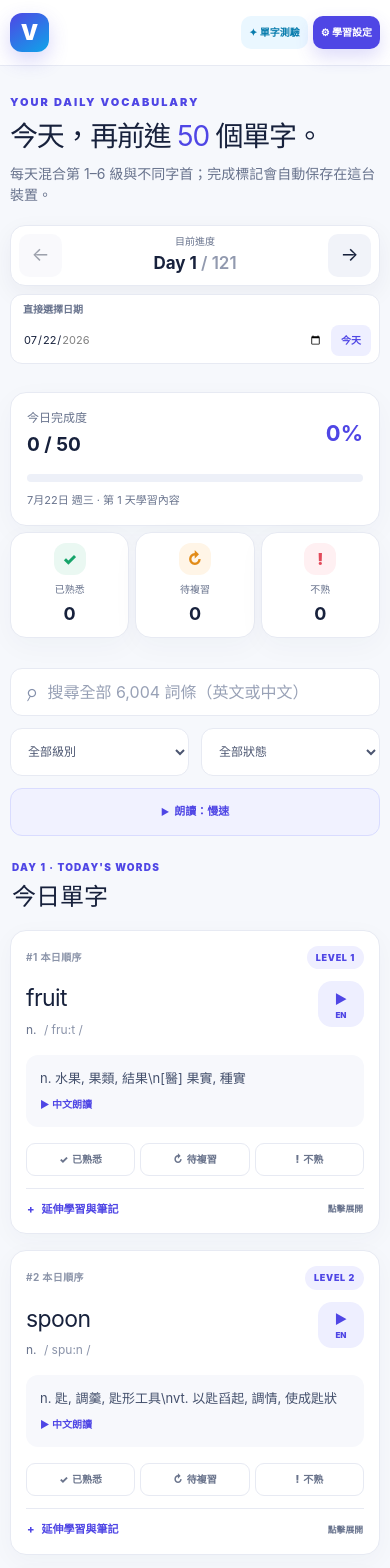
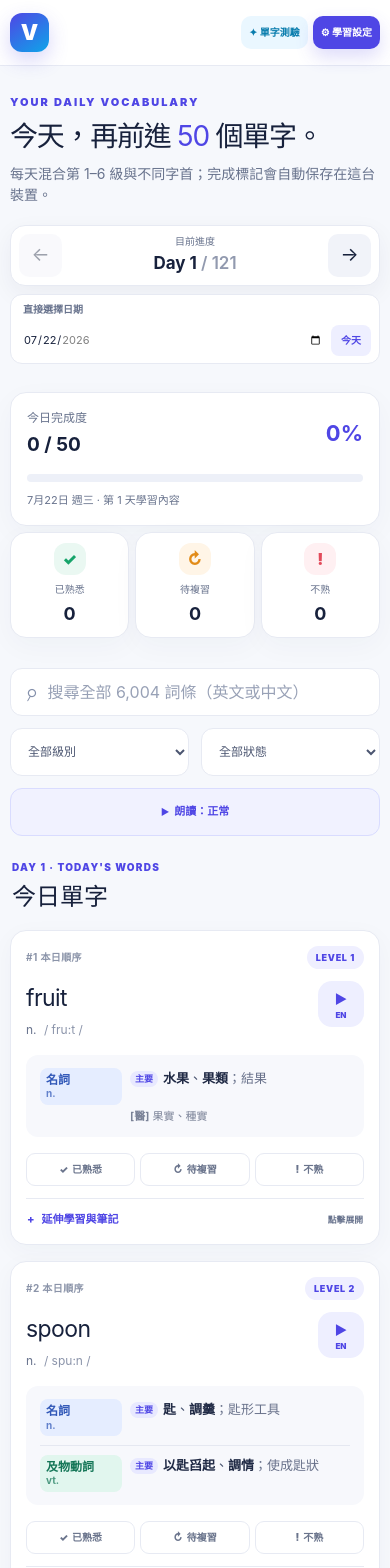
Before and after one commit to zozo971209-pixel/vocabflow-6004, a Next.js app: page /vocabflow-6004/ in a window 390 px wide. Shown: the top 1568 px of the page. Built offline with nearby package versions, Linux system fonts and the light colour scheme.

Commit message:
Improve word meanings and speech controls

```diff
--- a/app/globals.css
+++ b/app/globals.css
@@ -123,8 +123,22 @@ button:disabled { cursor: not-allowed; opacity: .42; }
 .speak-button { flex: 0 0 auto; width: 46px; height: 46px; border: 0; border-radius: 14px; background: #eeefff; color: var(--indigo); font-size: 13px; font-weight: 900; display: grid; grid-template-columns: 1fr; place-items: center; padding: 7px 0 5px; }
 .speak-button small { display: block; font-size: 8px; margin-top: -4px; }
 .meaning { min-height: 82px; background: #f7f8fc; border-radius: 12px; padding: 13px 14px; margin: 16px 0; }
-.meaning p { margin: 0; color: #44506c; font-size: 13px; line-height: 1.62; white-space: pre-line; display: -webkit-box; -webkit-line-clamp: 3; -webkit-box-orient: vertical; overflow: hidden; }
-.speak-link { border: 0; background: transparent; color: var(--indigo); font-size: 10px; font-weight: 750; padding: 8px 0 0; }
+.meaning-groups { display: grid; gap: 9px; }
+.meaning-group { min-width: 0; display: grid; grid-template-columns: 92px minmax(0, 1fr); gap: 4px 10px; align-items: start; }
+.meaning-group + .meaning-group { border-top: 1px solid #e5e8f1; padding-top: 9px; }
+.meaning-pos { display: flex; flex-direction: column; align-items: flex-start; border-radius: 8px; padding: 5px 7px; background: #e8edff; color: #3948bd; font-size: 13px; font-weight: 850; line-height: 1.22; }
+.meaning-pos small { color: currentColor; font-size: 10px; font-weight: 750; opacity: .72; }
+.meaning-pos.pos-n { background: #e5edff; color: #3158b8; }
+.meaning-pos.pos-v, .meaning-pos.pos-vt, .meaning-pos.pos-vi { background: #e1f6ee; color: #147657; }
+.meaning-pos.pos-a, .meaning-pos.pos-adj { background: #fff0df; color: #a75413; }
+.meaning-pos.pos-ad, .meaning-pos.pos-adv { background: #f2e9ff; color: #7240ad; }
+.meaning-pos.pos-prep, .meaning-pos.pos-pron, .meaning-pos.pos-conj, .meaning-pos.pos-art, .meaning-pos.pos-num, .meaning-pos.pos-aux, .meaning-pos.pos-int, .meaning-pos.pos-interj, .meaning-pos.pos-general { background: #f0eafd; color: #6846a3; }
+.meaning-senses { min-width: 0; margin: 0; color: #44506c; font-size: 13px; line-height: 1.55; overflow-wrap: anywhere; }
+.meaning-senses strong { color: #202a45; font-weight: 850; }
+.primary-label { display: inline-block; margin-right: 5px; border-radius: 999px; padding: 1px 5px; background: #e8e9ff; color: var(--indigo); font-size: 9px; font-weight: 800; vertical-align: 1px; }
+.secondary-senses { color: #68718a; }
+.meaning-supplement { grid-column: 2; margin: 0; color: #7a8297; font-size: 11px; line-height: 1.45; overflow-wrap: anywhere; }
+.meaning-supplement span { font-weight: 750; }
 .note { margin: -7px 0 12px; color: #8a6070; font-size: 10px; }
 .status-actions { display: grid; grid-template-columns: repeat(3, 1fr); gap: 7px; }
 .status-actions button { min-width: 0; border: 1px solid var(--line); background: white; color: #6a748c; border-radius: 9px; padding: 9px 5px; font-size: 10px; font-weight: 750; line-height: 1.3; }
@@ -294,6 +308,8 @@ button:disabled { cursor: not-allowed; opacity: .42; }
   .word-card { padding: 17px; }
   .word-line h3 { font-size: 25px; }
   .meaning { min-height: auto; }
+  .meaning-group { grid-template-columns: 82px minmax(0, 1fr); gap: 4px 8px; }
+  .meaning-pos { padding: 5px 6px; font-size: 12px; }
   .source-banner { grid-template-columns: auto 1fr; }
   .source-banner button { grid-column: 2; text-align: left; padding: 0; }
   .bottom-nav { justify-content: space-between; gap: 8px; }
@@ -405,6 +421,16 @@ html[data-font-size="large"] input, html[data-font-size="large"] select, html[da
 html[data-theme="dark"] .topbar { background: rgba(14,19,32,.94); }
 html[data-theme="dark"] .day-switcher, html[data-theme="dark"] .date-jump, html[data-theme="dark"] .progress-card, html[data-theme="dark"] .stat-card, html[data-theme="dark"] .search-box, html[data-theme="dark"] .toolbar select, html[data-theme="dark"] .speech-mode, html[data-theme="dark"] .word-card, html[data-theme="dark"] .modal, html[data-theme="dark"] .quiz-modal, html[data-theme="dark"] .quiz-options button, html[data-theme="dark"] .status-actions button, html[data-theme="dark"] .bottom-nav button, html[data-theme="dark"] .backup-button, html[data-theme="dark"] .quiz-status-options button, html[data-theme="dark"] .quiz-direction-options button, html[data-theme="dark"] .quiz-question-type-options button, html[data-theme="dark"] .setting-section, html[data-theme="dark"] .word-details-content section, html[data-theme="dark"] .personal-note, html[data-theme="dark"] .quiz-timer-picker, html[data-theme="dark"] .ai-content-notice { background: var(--panel); color: var(--ink); }
 html[data-theme="dark"] .meaning, html[data-theme="dark"] .fixed-setting, html[data-theme="dark"] .plan-summary, html[data-theme="dark"] .backup-panel, html[data-theme="dark"] .quiz-mode-tabs, html[data-theme="dark"] .quiz-summary, html[data-theme="dark"] .quiz-wrong-list { background: #20273a; }
+html[data-theme="dark"] .meaning-group + .meaning-group { border-color: #353e55; }
+html[data-theme="dark"] .meaning-senses strong { color: #f3f5ff; }
+html[data-theme="dark"] .primary-label { background: #31365f; color: #c7caff; }
+html[data-theme="dark"] .meaning-senses, html[data-theme="dark"] .secondary-senses { color: #c4cada; }
+html[data-theme="dark"] .meaning-supplement, html[data-theme="dark"] .meaning-pos small { color: #9da7bd; }
+html[data-theme="dark"] .meaning-pos.pos-n { background: #24375e; color: #a9c5ff; }
+html[data-theme="dark"] .meaning-pos.pos-v, html[data-theme="dark"] .meaning-pos.pos-vt, html[data-theme="dark"] .meaning-pos.pos-vi { background: #183f38; color: #91ddc4; }
+html[data-theme="dark"] .meaning-pos.pos-a, html[data-theme="dark"] .meaning-pos.pos-adj { background: #4a3321; color: #ffc48d; }
+html[data-theme="dark"] .meaning-pos.pos-ad, html[data-theme="dark"] .meaning-pos.pos-adv, html[data-theme="dark"] .meaning-pos.pos-prep, html[data-theme="dark"] .meaning-pos.pos-pron, html[data-theme="dark"] .meaning-pos.pos-conj, html[data-theme="dark"] .meaning-pos.pos-art, html[data-theme="dark"] .meaning-pos.pos-num, html[data-theme="dark"] .meaning-pos.pos-aux, html[data-theme="dark"] .meaning-pos.pos-int, html[data-theme="dark"] .meaning-pos.pos-interj, html[data-theme="dark"] .meaning-pos.pos-general { background: #3b2d53; color: #d8b9ff; }
+html[data-theme="dark"] .meaning-pos small { color: currentColor; }
 html[data-theme="dark"] .source-banner { background: #1d2742; border-color: #34456e; }
 html[data-theme="dark"] .quiet-button, html[data-theme="dark"] .day-switcher button { background: #252d43; color: var(--ink); }
 html[data-theme="dark"] .quiz-launch-button { background: #153148; color: #77d2ff; }
--- /dev/null
+++ b/app/meaningGroups.ts
@@ -0,0 +1,101 @@
+export type MeaningGroup = {
+  key: string;
+  abbreviation: string;
+  label: string;
+  sourceField?: string;
+  primary: string[];
+  secondary: string[];
+  supplements: { field: string; senses: string[] }[];
+};
+
+const POS_LABELS: Record<string, string> = {
+  n: "名詞",
+  v: "動詞",
+  vt: "及物動詞",
+  vi: "不及物動詞",
+  a: "形容詞",
+  adj: "形容詞",
+  ad: "副詞",
+  adv: "副詞",
+  prep: "介系詞",
+  pron: "代名詞",
+  conj: "連接詞",
+  art: "冠詞",
+  num: "數詞",
+  aux: "助動詞",
+  int: "感嘆詞",
+  interj: "感嘆詞",
+};
+
+function splitSenses(value: string) {
+  return value
+    .split(/[，,；;]+/)
+    .map((sense) => sense.trim())
+    .filter(Boolean);
+}
+
+export function parseMeaningGroups(meaning: string, fallbackPos = ""): MeaningGroup[] {
+  const groups: MeaningGroup[] = [];
+  let current: MeaningGroup | undefined;
+  const fallbackAbbreviation = fallbackPos.match(/vt|vi|v|n|adj|adv|prep|pron|conj|art|num|aux|interj/i)?.[0].toLowerCase();
+
+  const ensureGeneralGroup = () => {
+    if (!current) {
+      current = {
+        key: `general-${groups.length}`,
+        abbreviation: "",
+        label: "一般用法",
+        primary: [],
+        secondary: [],
+        supplements: [],
+      };
+      groups.push(current);
+    }
+    return current;
+  };
+
+  meaning
+    .replace(/\\r\\n|\\n/g, "\n")
+    .split(/\r?\n/)
+    .map((line) => line.trim())
+    .filter(Boolean)
+    .forEach((line) => {
+      const fieldMatch = line.match(/^\[([^\]]+)]\s*(.*)$/);
+      if (fieldMatch) {
+        const [, field, text] = fieldMatch;
+        const senses = splitSenses(text);
+        if (!current) {
+          current = {
+            key: `field-${groups.length}`,
+            abbreviation: fallbackAbbreviation ? `${fallbackAbbreviation}.` : "",
+            label: fallbackAbbreviation ? (POS_LABELS[fallbackAbbreviation] ?? fallbackAbbreviation) : "一般用法",
+            sourceField: field,
+            primary: senses.slice(0, 2),
+            secondary: senses.slice(2),
+            supplements: [],
+          };
+          groups.push(current);
+        } else {
+          ensureGeneralGroup().supplements.push({ field, senses });
+        }
+        return;
+      }
+
+      const posMatch = line.match(/^(vt|vi|v|n|a|ad|adj|adv|prep|pron|conj|art|num|aux|int|interj)\.\s*(.*)$/i);
+      const abbreviation = posMatch?.[1].toLowerCase();
+      const senses = splitSenses(posMatch?.[2] ?? line);
+      if (!senses.length) return;
+
+      current = {
+        key: `${abbreviation ?? "general"}-${groups.length}`,
+        abbreviation: abbreviation ? `${abbreviation}.` : "",
+        label: abbreviation ? (POS_LABELS[abbreviation] ?? abbreviation) : "一般用法",
+        primary: senses.slice(0, 2),
+        secondary: senses.slice(2),
+        supplements: [],
+      };
+      groups.push(current);
+    });
+
+  return groups;
+}
--- a/app/page.tsx
+++ b/app/page.tsx
@@ -6,6 +6,7 @@ import WordDetails from "./WordDetails";
 import { isVerifiedEnrichmentRecord, VerifiedEnrichmentRecord } from "./enrichment";
 import { AiEnrichmentPayload, AiEnrichmentWord, isAiEnrichmentPayload } from "./aiEnrichment";
 import { buildWordFamilyMap } from "./wordEnhancements";
+import { parseMeaningGroups } from "./meaningGroups";
 
 type Word = {
   id: number;
@@ -33,6 +34,7 @@ const STORAGE_KEY = "vocab6004-progress-v1";
 const SETTINGS_KEY = "vocab6004-settings-v1";
 const QUIZ_HISTORY_KEY = "vocab6004-quiz-history-v1";
 const NOTES_KEY = "vocab6004-notes-v1";
+const SPEECH_SPEED_VERSION = 2;
 const WORDS_PER_DAY = 50;
 const BASE_PATH = "/vocabflow-6004";
 const today = new Date().toISOString().slice(0, 10);
@@ -69,9 +71,7 @@ function speak(text: string, lang: "en-US" | "zh-TW", speed: SpeechSpeed) {
   window.speechSynthesis.cancel();
   const utterance = new SpeechSynthesisUtterance(cleanSpeechText(text, lang));
   utterance.lang = lang;
-  utterance.rate = speed === "slow"
-    ? (lang === "en-US" ? 0.52 : 0.58)
-    : (lang === "en-US" ? 0.96 : 1);
+  utterance.rate = speed === "slow" ? 0.26 : 0.52;
   const voices = window.speechSynthesis.getVoices();
   utterance.voice = voices.find((voice) => voice.lang === lang) ??
     voices.find((voice) => voice.lang.startsWith(lang.slice(0, 2))) ?? null;
@@ -119,7 +119,7 @@ export default function Home() {
   const [statuses, setStatuses] = useState<StatusMap>({});
   const [currentDay, setCurrentDay] = useState(1);
   const [startDate, setStartDate] = useState(today);
-  const [speechSpeed, setSpeechSpeed] = useState<SpeechSpeed>("slow");
+  const [speechSpeed, setSpeechSpeed] = useState<SpeechSpeed>("normal");
   const [theme, setTheme] = useState<ThemeMode>("light");
   const [fontSize, setFontSize] = useState<FontSizeMode>("normal");
   const [wordNotes, setWordNotes] = useState<Record<number, string>>({});
@@ -162,7 +162,7 @@ export default function Home() {
         const settings = JSON.parse(savedSettings);
         setCurrentDay(settings.currentDay ?? 1);
         setStartDate(settings.startDate ?? today);
-        setSpeechSpeed(settings.speechSpeed ?? "slow");
+        setSpeechSpeed(settings.speechSpeedVersion === SPEECH_SPEED_VERSION && settings.speechSpeed === "slow" ? "slow" : "normal");
         setTheme(settings.theme === "dark" ? "dark" : "light");
         setFontSize(["small", "normal", "large"].includes(settings.fontSize) ? settings.fontSize : "normal");
       }
@@ -179,7 +179,7 @@ export default function Home() {
 
   useEffect(() => {
     if (!loaded) return;
-    localStorage.setItem(SETTINGS_KEY, JSON.stringify({ currentDay, startDate, speechSpeed, theme, fontSize }));
+    localStorage.setItem(SETTINGS_KEY, JSON.stringify({ currentDay, startDate, speechSpeed, speechSpeedVersion: SPEECH_SPEED_VERSION, theme, fontSize }));
   }, [currentDay, startDate, speechSpeed, theme, fontSize, loaded]);
 
   useEffect(() => {
@@ -290,7 +290,7 @@ export default function Home() {
       app: "詞序 VocabFlow",
       progress: {
         statuses,
-        settings: { currentDay: safeDay, startDate, speechSpeed, theme, fontSize },
+        settings: { currentDay: safeDay, startDate, speechSpeed, speechSpeedVersion: SPEECH_SPEED_VERSION, theme, fontSize },
         quizHistory,
         notes: wordNotes,
       },
@@ -337,6 +337,7 @@ export default function Home() {
       const rawDay = importedSettings.currentDay;
       const rawStartDate = importedSettings.startDate;
       const rawSpeed = importedSettings.speechSpeed;
+      const rawSpeedVersion = importedSettings.speechSpeedVersion;
       const rawTheme = importedSettings.theme;
       const rawFontSize = importedSettings.fontSize;
       if (typeof rawDay !== "number" || !Number.isFinite(rawDay) ||
@@ -348,7 +349,7 @@ export default function Home() {
       setStatuses(nextStatuses);
       setCurrentDay(Math.max(1, Math.min(totalDays, Math.round(rawDay))));
       setStartDate(rawStartDate);
-      setSpeechSpeed(rawSpeed);
+      setSpeechSpeed(rawSpeedVersion === SPEECH_SPEED_VERSION && rawSpeed === "slow" ? "slow" : "normal");
       if (rawTheme === "light" || rawTheme === "dark") setTheme(rawTheme);
       if (rawFontSize === "small" || rawFontSize === "normal" || rawFontSize === "large") setFontSize(rawFontSize);
       if (progress.notes && typeof progress.notes === "object" && !Array.isArray(progress.notes)) {
@@ -486,8 +487,27 @@ export default function Home() {
                   <button className="speak-button" onClick={() => speak(word.word, "en-US", speechSpeed)} aria-label={`朗讀 ${word.word}`}>▶<small>EN</small></button>
                 </div>
                 <div className="meaning">
-                  <p>{word.meaning}</p>
-                  <button className="speak-link" onClick={() => speak(word.meaning, "zh-TW", speechSpeed)}>▶ 中文朗讀</button>
+                  <div className="meaning-groups">
+                    {parseMeaningGroups(word.meaning, word.pos).map((group) => (
+                      <div className="meaning-group" key={group.key}>
+                        <div className={`meaning-pos pos-${group.abbreviation.replace(".", "") || "general"}`}>
+                          <span>{group.label}</span>
+                          {group.abbreviation && <small>{group.abbreviation}</small>}
+                          {group.sourceField && <small>[{group.sourceField}]</small>}
+                        </div>
+                        <p className="meaning-senses">
+                          <span className="primary-label">主要</span>
+                          {group.primary.map((sense, index) => <span key={`${sense}-${index}`}>{index > 0 && "、"}<strong>{sense}</strong></span>)}
+                          {group.secondary.length > 0 && <span className="secondary-senses">；{group.secondary.join("、")}</span>}
+                        </p>
+                        {group.supplements.map((supplement) => (
+                          <p className="meaning-supplement" key={`${supplement.field}-${supplement.senses.join("-")}`}>
+                            <span>[{supplement.field}]</span> {supplement.senses.join("、")}
+                          </p>
+                        ))}
+                      </div>
+                    ))}
+                  </div>
                 </div>
                 {word.note && <p className="note">備註：{word.note}</p>}
                 <div className="status-actions" role="group" aria-label={`${word.word} 的熟悉度`}>
```
Also changed, not shown: 1 other file (tests, documents, lock files or other folders).
